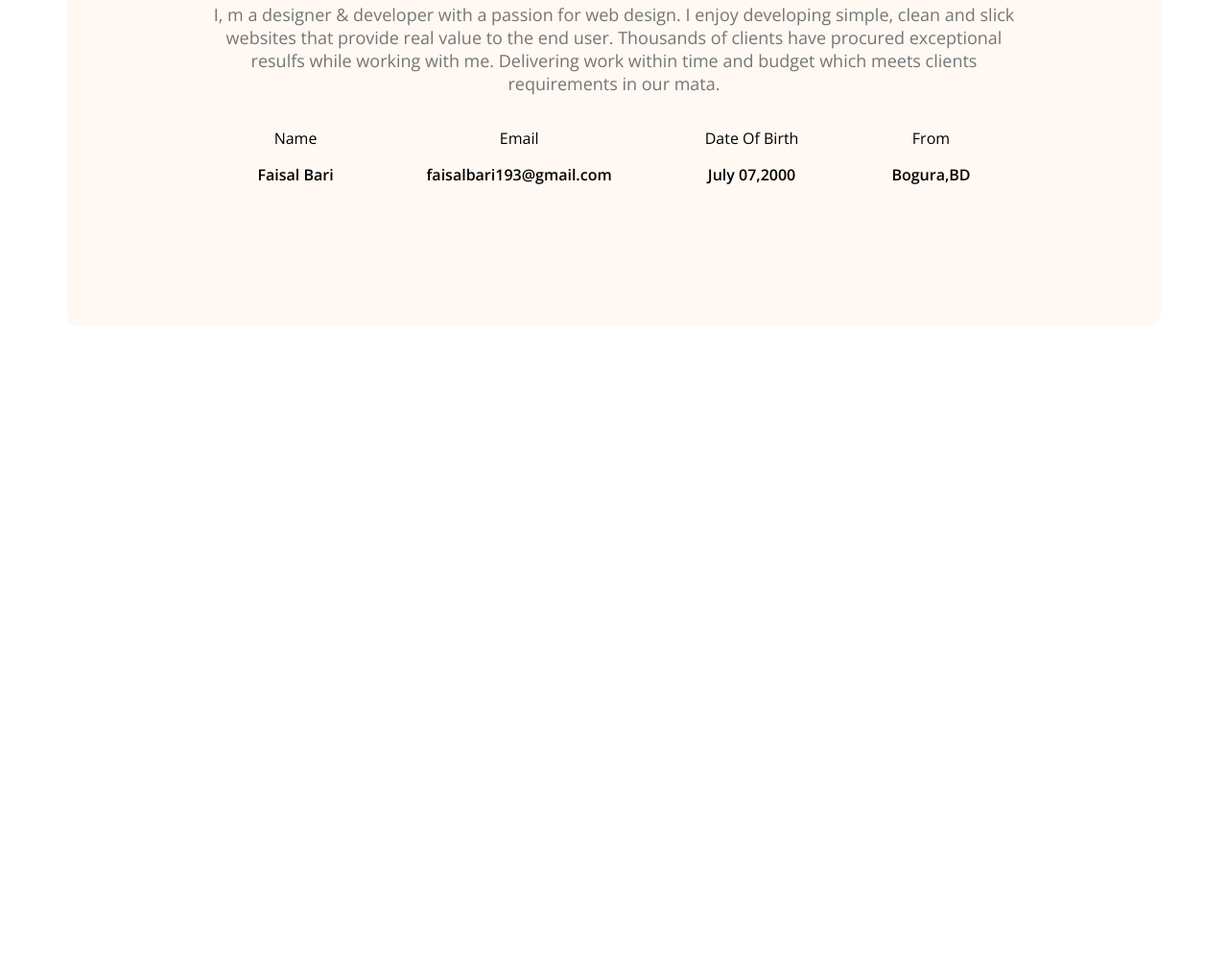
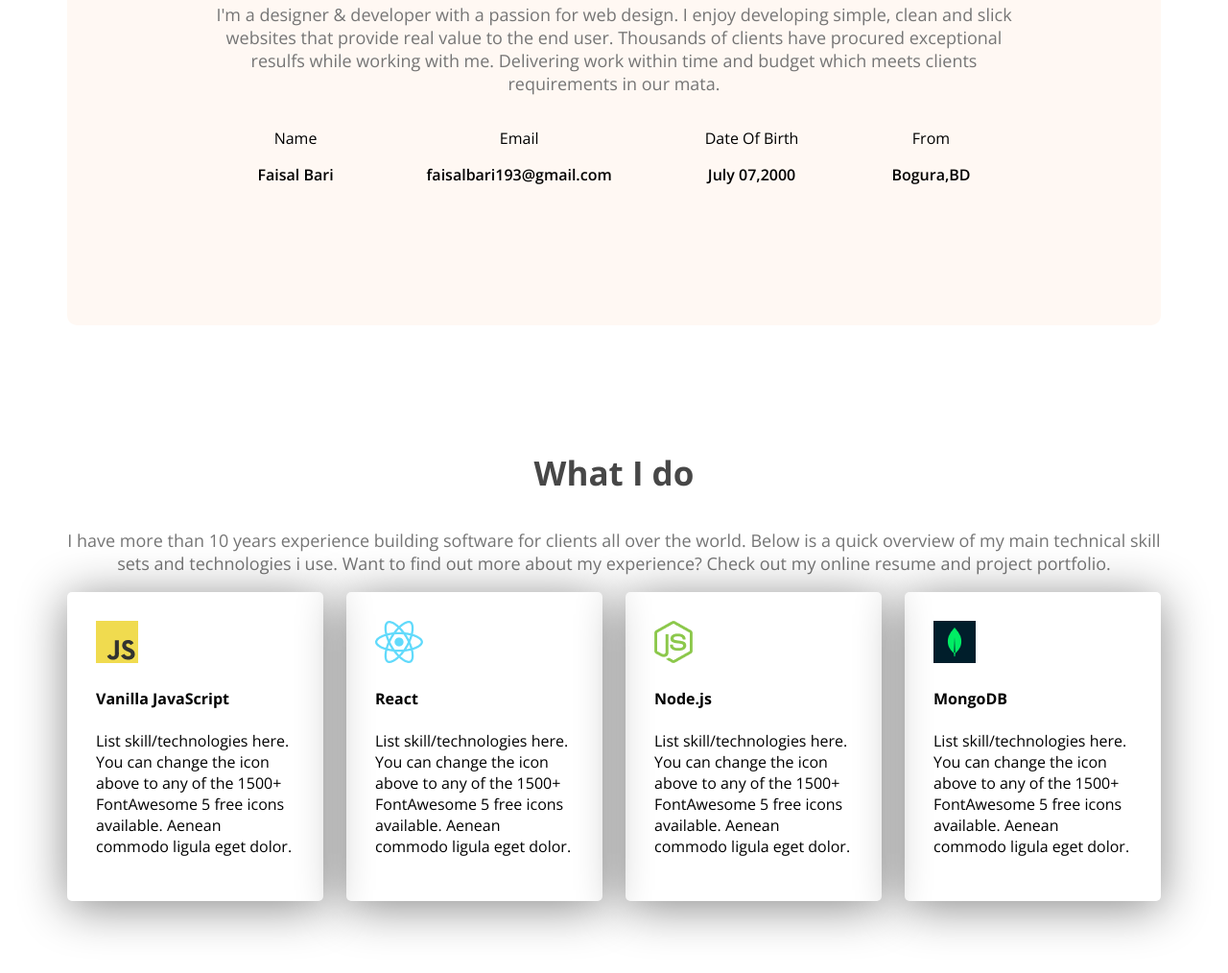
Before and after one commit to faisalbari193/My-Portfolio, a plain HTML site: page index.html in a window 1280 px wide. Shown: the part 1209-2223 px from the top of the page at 96% size. Before the commit the page ends 1556 px from the top, so only its background shows below. Drawn offline with nearby package versions, Linux system fonts and the light colour scheme.

Commit message:
added new data

```diff
--- a/index.html
+++ b/index.html
@@ -36,7 +36,7 @@
              <section class="about secondary-bg">
                 <h3 class="section-title">About Me</h3>
                 <p class="section-description">
-                    I, m a designer & developer with a passion for web design. I enjoy developing simple, clean and slick websites that provide real value to the end user. Thousands of clients have procured exceptional resulfs while working with me. Delivering work within time and budget which meets clients requirements in our mata.
+                    I'm a designer & developer with a passion for web design. I enjoy developing simple, clean and slick websites that provide real value to the end user. Thousands of clients have procured exceptional resulfs while working with me. Delivering work within time and budget which meets clients requirements in our mata.
                 </p>
                 <div class="about-items">
                     <!-- .about-item*4>p.item-title+p.item-description -->
@@ -60,6 +60,44 @@
                 </div>
 
             </section>
+            <!-- what i do section start -->
+             <section class="skills">
+                <h3 class="section-title text-center">What I do</h3>
+                <p class="section-description text-center">
+                    I have more than 10 years experience building software for clients all over the world. Below is a quick overview of my main technical skill sets and technologies i use. Want to find out more about my experience? Check out my online resume and project portfolio.
+                </p>
+                <div class="skills-container">
+                    <!-- .skill*4>img+h4skill-title+p.skill-description -->
+                    <div class="skill">
+                        <img src="images/icons/js.png" alt="">
+                        <h4 class="">Vanilla JavaScript</h4>
+                        <p class="skill-description">
+                            List skill/technologies here. You can change the icon above to any of the 1500+ FontAwesome 5 free icons available. Aenean commodo ligula eget dolor.
+                        </p>
+                    </div>
+                    <div class="skill">
+                        <img src="images/icons/react.png" alt="">
+                        <h4 class="skill-title">React</h4>
+                        <p class="skill-description">
+                            List skill/technologies here. You can change the icon above to any of the 1500+ FontAwesome 5 free icons available. Aenean commodo ligula eget dolor.
+                        </p>
+                    </div>
+                    <div class="skill">
+                        <img src="images/icons/nodejs.png" alt="">
+                        <h4 class="skill-title">Node.js</h4>
+                        <p class="skill-description">
+                            List skill/technologies here. You can change the icon above to any of the 1500+ FontAwesome 5 free icons available. Aenean commodo ligula eget dolor.
+                        </p>
+                    </div>
+                    <div class="skill">
+                        <img src="images/icons/mongo.png" alt="">
+                        <h4 class="skill-title">MongoDB</h4>
+                        <p class="skill-description">
+                            List skill/technologies here. You can change the icon above to any of the 1500+ FontAwesome 5 free icons available. Aenean commodo ligula eget dolor.
+                        </p>
+                    </div>
+                </div>
+             </section>
     </main>
     <footer>
 
--- a/style/style.css
+++ b/style/style.css
@@ -38,6 +38,9 @@
 .section-description{
     font-size: 18px;
     color: #757575;
+}
+.text-center{
+    text-align: center;
 }
 
 /* nav styles */
@@ -92,12 +95,16 @@ main{
     max-width: 1140px;
     margin: 0 auto;
 }
+main section{
+    margin-top: 130px;
+    margin-bottom: 130px;
+}
 /* about styles */
 .about{
     border-radius: 10px;
     padding: 130px 150px;
     text-align: center;
-    margin-top: 130px;
+
 }
 .about-items{
     display: flex;
@@ -107,3 +114,14 @@ main{
 .item-description{
     font-weight: 600;
 }
+/* skills section  */
+.skills-container{
+    display: flex;
+    gap: 24px;
+}
+.skill{
+    padding: 30px;
+    box-shadow: 0px 6px  50px 0px rgba(2, 0, 0, 0.473);
+    border-radius: 5px;
+    /* box-shadow:0px 6px  50px 0px rgba(2, 0, 0, 0.06); */
+}
```
